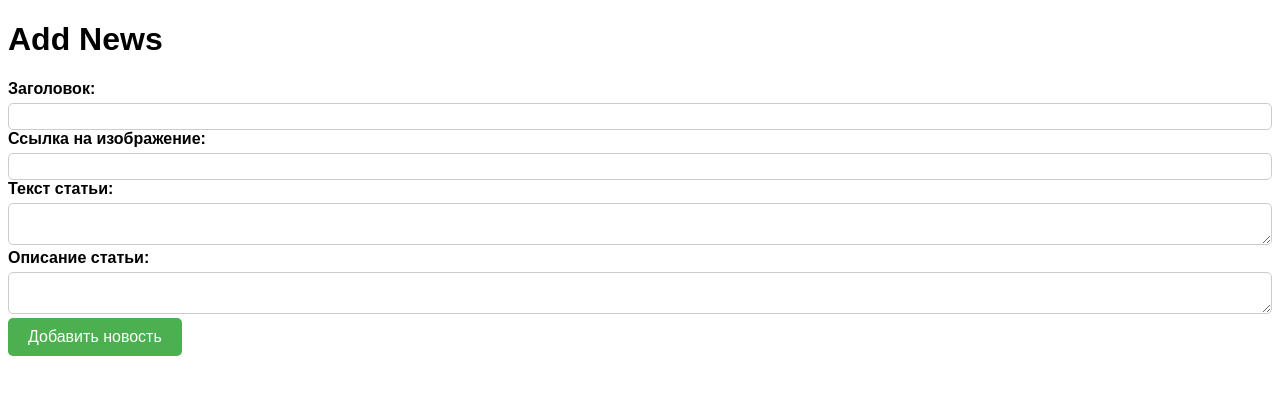
After one commit to Tiesto95/flask_allgame, a Flask app: page /add_news in a window 1280 px wide. The commit adds this page. Shown: the top 395 px of the page. Run offline with Flask 2, Linux system fonts and the light colour scheme.

Commit message:
form add news

```diff
--- a/app.py
+++ b/app.py
@@ -9,11 +9,12 @@ db = SQLAlchemy(app)
 
 @app.route('/', methods=['GET'])
 def home():
-    from models.models_db import Cat, Game
+    from models.models_db import Cat, Game, News
     from form.all_form import CatForm, GameForm
     cat_dict = Cat.query.all()
     game_dict = Game.query.join(Cat).all()
-    data_t = [cat_dict, game_dict]
+    news_dict = News.query.all()
+    data_t = [cat_dict, game_dict, news_dict]
     return render_template('cat_html.html', data=data_t)
 
 @app.route('/add_cat', methods=['POST'])
@@ -47,7 +48,7 @@ def add_game():
     return 'Запрос выполнен'
 
 
-@app.route('/add_news', methods=['POST'])
+@app.route('/add_news', methods=['POST', 'GET'])
 def add_news():
     from models.models_db import News
     from form.all_form import NewsForm
@@ -59,12 +60,9 @@ def add_news():
             db.session.commit()
         else:
             print('Валидация не прошла')
-    return "Новость добавлена"
-
-
-
-
-
+        return "Новость добавлена"
+    if request.method == 'GET':
+        return render_template('add_news.html')
 
 if __name__ == '__main__':
     from models.models_db import *
--- /dev/null
+++ b/templates/add_news.html
@@ -0,0 +1,55 @@
+<!DOCTYPE html>
+<html>
+  <head>
+    <meta charset="UTF-8">
+    <title>Добавление новости</title>
+    <style>
+      body {
+        font-family: Arial, sans-serif;
+      }
+      label {
+        display: block;
+        margin-bottom: 5px;
+        font-weight: bold;
+      }
+      input[type="text"],
+      textarea {
+        padding: 5px;
+        border-radius: 5px;
+        border: 1px solid #ccc;
+        width: 100%;
+        box-sizing: border-box;
+      }
+      input[type="submit"] {
+        background-color: #4CAF50;
+        color: white;
+        padding: 10px 20px;
+        border-radius: 5px;
+        border: none;
+        cursor: pointer;
+        font-size: 16px;
+      }
+      input[type="submit"]:hover {
+        background-color: #3e8e41;
+      }
+    </style>
+  </head>
+  <body>
+    <h1>Add News</h1>
+    <form action="/add_news" method="POST">
+      <label for="title">Заголовок:</label>
+      <input type="text" id="title" name="title" required>
+      <br>
+      <label for="img">Ссылка на изображение:</label>
+      <input type="text" id="img" name="img" required>
+      <br>
+      <label for="text">Текст статьи:</label>
+      <textarea id="text" name="text"></textarea>
+      <br>
+      <label for="descr">Описание статьи:</label>
+      <textarea id="descr" name="descr"></textarea>
+      <br>
+      <input type="submit" value="Добавить новость">
+    </form>
+  </body>
+</html>
--- a/templates/cat_html.html
+++ b/templates/cat_html.html
@@ -13,5 +13,10 @@
 {% endif %}{% endfor %}
 {% endfor %}
 
+<h2>Новости</h2>
+{% for i in range(data[2]|length) %}
+{{ data[2][i].id }} | {{ data[2][i].title }}
+{% endfor %}
+
 </body>
 </html>
```
